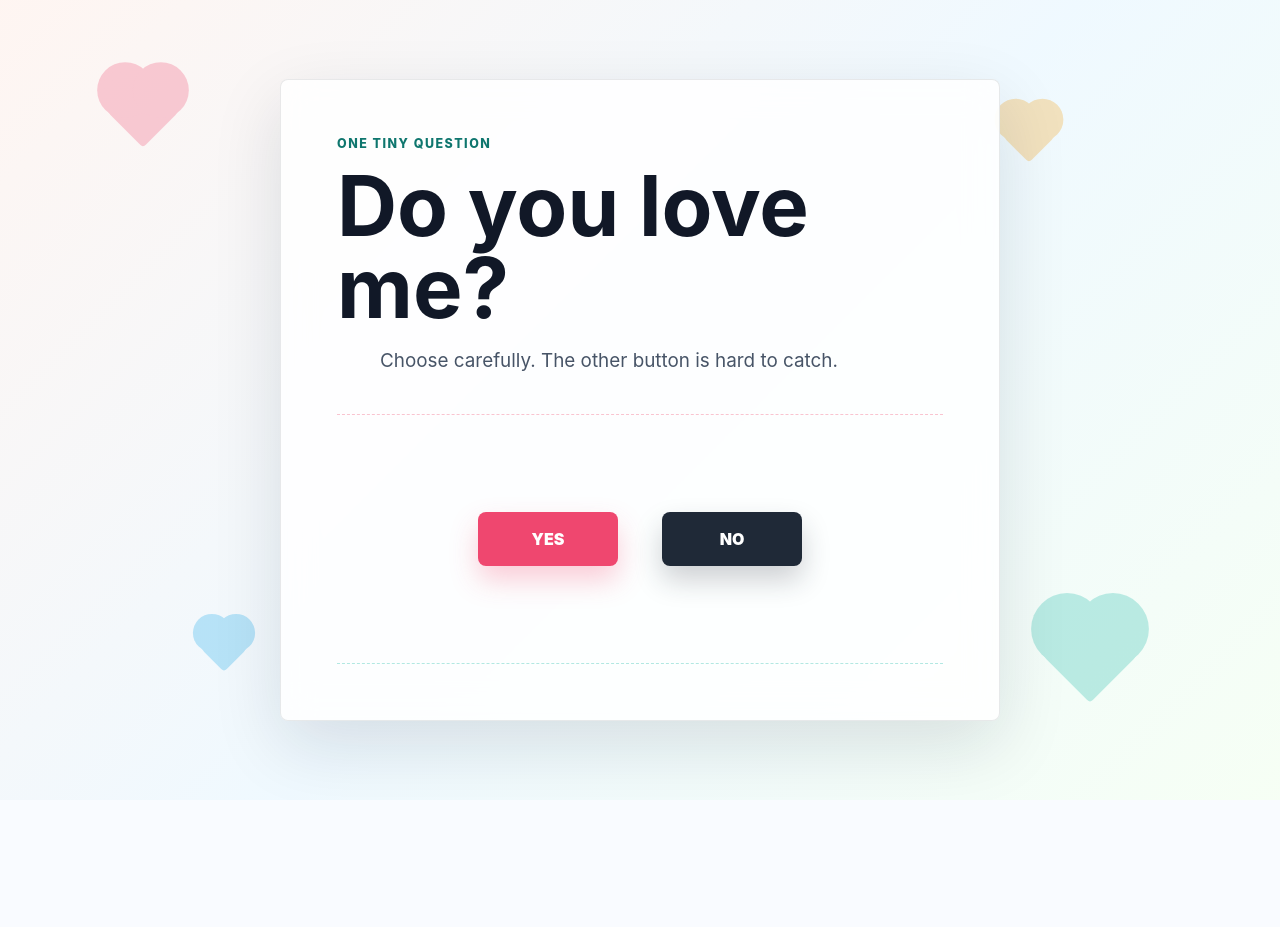
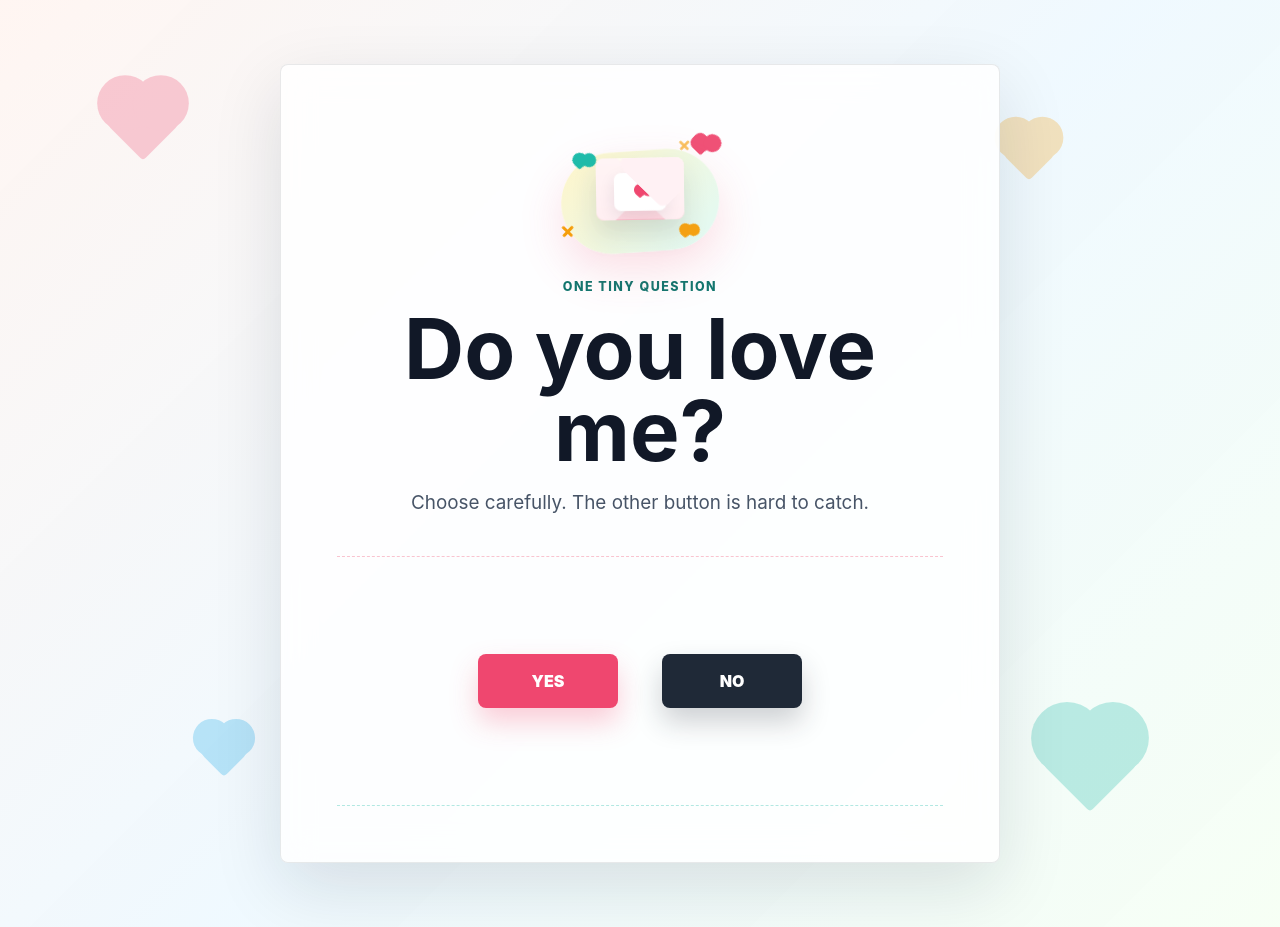
Before and after one commit to phunmdev/love, a React (Vite) app: page / in a window 1280 px wide. Before the commit the page ends 800 px from the top, so only its background shows below. Built offline with nearby package versions, Linux system fonts and the light colour scheme.

Commit message:
Add animated love sticker

```diff
--- a/src/App.css
+++ b/src/App.css
@@ -21,6 +21,7 @@
   background: rgba(255, 255, 255, 0.86);
   box-shadow: 0 24px 70px rgba(15, 23, 42, 0.12);
   backdrop-filter: blur(16px);
+  text-align: center;
 }
 
 .eyebrow {
--- a/src/App.tsx
+++ b/src/App.tsx
@@ -1,4 +1,5 @@
 import { useRef, useState } from "react";
+import { LoveSticker } from "./components/LoveSticker";
 import "./App.css";
 
 type ButtonPosition = {
@@ -103,6 +104,7 @@ function App() {
       <section className="proposal" aria-live="polite">
         {accepted ? (
           <div className="answer">
+            <LoveSticker variant="celebration" />
             <p className="eyebrow">Deal sealed</p>
             <h1>I knew you would choose YES.</h1>
             <p className="subtitle">No take-backs from now on.</p>
@@ -112,6 +114,7 @@ function App() {
           </div>
         ) : (
           <>
+            <LoveSticker variant="question" />
             <p className="eyebrow">One tiny question</p>
             <h1>Do you love me?</h1>
             <p className="subtitle">
--- /dev/null
+++ b/src/components/LoveSticker.css
@@ -0,0 +1,268 @@
+.love-sticker {
+  position: relative;
+  width: clamp(124px, 24vw, 172px);
+  height: clamp(106px, 18vw, 136px);
+  margin: 0 auto 22px;
+  display: grid;
+  place-items: center;
+  animation: sticker-bob 2.8s ease-in-out infinite;
+}
+
+.love-sticker--celebration {
+  margin-bottom: 26px;
+}
+
+.sticker-glow {
+  position: absolute;
+  inset: 22% 4% 4%;
+  border-radius: 999px;
+  background: linear-gradient(135deg, rgba(255, 244, 196, 0.9), rgba(221, 249, 245, 0.9));
+  box-shadow: 0 18px 45px rgba(239, 71, 111, 0.18);
+  transform: rotate(-3deg);
+}
+
+.sticker-envelope {
+  position: relative;
+  width: 88px;
+  height: 62px;
+  border-radius: 8px;
+  background: linear-gradient(180deg, #fffaf3, #ffd6df);
+  box-shadow:
+    inset 0 -1px 0 rgba(239, 71, 111, 0.16),
+    0 14px 26px rgba(31, 41, 55, 0.14);
+  overflow: hidden;
+}
+
+.sticker-envelope::before,
+.sticker-envelope::after {
+  position: absolute;
+  content: "";
+  bottom: 0;
+  width: 64px;
+  height: 64px;
+  background: rgba(255, 244, 246, 0.84);
+}
+
+.sticker-envelope::before {
+  left: -26px;
+  transform: rotate(45deg);
+}
+
+.sticker-envelope::after {
+  right: -26px;
+  transform: rotate(-45deg);
+}
+
+.sticker-flap {
+  position: absolute;
+  top: -35px;
+  left: 12px;
+  z-index: 2;
+  width: 64px;
+  height: 64px;
+  border-radius: 8px;
+  background: #fff1f4;
+  transform: rotate(45deg);
+  transform-origin: bottom center;
+  animation: flap-wave 2.8s ease-in-out infinite;
+}
+
+.sticker-note {
+  position: absolute;
+  left: 18px;
+  top: 15px;
+  z-index: 1;
+  width: 52px;
+  height: 38px;
+  border-radius: 7px;
+  background: #ffffff;
+  box-shadow: 0 6px 16px rgba(31, 41, 55, 0.1);
+  animation: note-pop 2.8s ease-in-out infinite;
+}
+
+.sticker-note-heart,
+.sticker-heart {
+  position: absolute;
+  aspect-ratio: 1;
+  background: #ef476f;
+  border-radius: 7px 7px 2px 7px;
+  rotate: 45deg;
+}
+
+.sticker-note-heart {
+  left: 20px;
+  top: 11px;
+  width: 12px;
+}
+
+.sticker-note-heart::before,
+.sticker-note-heart::after,
+.sticker-heart::before,
+.sticker-heart::after {
+  position: absolute;
+  content: "";
+  width: 100%;
+  height: 100%;
+  border-radius: 50%;
+  background: inherit;
+}
+
+.sticker-note-heart::before,
+.sticker-heart::before {
+  translate: -45% 0;
+}
+
+.sticker-note-heart::after,
+.sticker-heart::after {
+  translate: 0 -45%;
+}
+
+.sticker-heart {
+  width: 18px;
+  animation: heart-float 2.8s ease-in-out infinite;
+}
+
+.sticker-heart-one {
+  top: 14px;
+  right: 16px;
+}
+
+.sticker-heart-two {
+  left: 18px;
+  top: 32px;
+  width: 14px;
+  background: #14b8a6;
+  animation-delay: 220ms;
+}
+
+.sticker-heart-three {
+  right: 38px;
+  bottom: 18px;
+  width: 12px;
+  background: #f59e0b;
+  animation-delay: 420ms;
+}
+
+.love-sticker--celebration .sticker-heart-one {
+  top: 8px;
+  right: 10px;
+  width: 22px;
+}
+
+.love-sticker--celebration .sticker-heart-two {
+  left: 12px;
+  top: 18px;
+  width: 18px;
+}
+
+.love-sticker--celebration .sticker-heart-three {
+  right: 42px;
+  bottom: 8px;
+  width: 16px;
+}
+
+.sticker-spark {
+  position: absolute;
+  width: 14px;
+  height: 14px;
+  transform: rotate(45deg);
+  animation: sparkle 2.2s ease-in-out infinite;
+}
+
+.sticker-spark::before,
+.sticker-spark::after {
+  position: absolute;
+  content: "";
+  border-radius: 999px;
+  background: #f59e0b;
+}
+
+.sticker-spark::before {
+  left: 6px;
+  top: 0;
+  width: 3px;
+  height: 14px;
+}
+
+.sticker-spark::after {
+  left: 0;
+  top: 6px;
+  width: 14px;
+  height: 3px;
+}
+
+.sticker-spark-one {
+  left: 6px;
+  bottom: 20px;
+}
+
+.sticker-spark-two {
+  top: 18px;
+  right: 34px;
+  animation-delay: 520ms;
+}
+
+@keyframes sticker-bob {
+  0%,
+  100% {
+    transform: translateY(0) rotate(-1deg);
+  }
+
+  50% {
+    transform: translateY(-8px) rotate(1deg);
+  }
+}
+
+@keyframes flap-wave {
+  0%,
+  100% {
+    transform: rotate(45deg) translateY(0);
+  }
+
+  50% {
+    transform: rotate(45deg) translateY(-5px);
+  }
+}
+
+@keyframes note-pop {
+  0%,
+  100% {
+    transform: translateY(0);
+  }
+
+  50% {
+    transform: translateY(-9px);
+  }
+}
+
+@keyframes heart-float {
+  0%,
+  100% {
+    transform: translateY(0) scale(1);
+    opacity: 0.95;
+  }
+
+  50% {
+    transform: translateY(-12px) scale(1.12);
+    opacity: 1;
+  }
+}
+
+@keyframes sparkle {
+  0%,
+  100% {
+    opacity: 0.35;
+    transform: rotate(45deg) scale(0.72);
+  }
+
+  50% {
+    opacity: 1;
+    transform: rotate(45deg) scale(1);
+  }
+}
+
+@media (max-width: 520px) {
+  .love-sticker {
+    margin-bottom: 18px;
+  }
+}
--- /dev/null
+++ b/src/components/LoveSticker.tsx
@@ -0,0 +1,24 @@
+import "./LoveSticker.css";
+
+type LoveStickerProps = {
+  variant: "question" | "celebration";
+};
+
+export function LoveSticker({ variant }: LoveStickerProps) {
+  return (
+    <div className={`love-sticker love-sticker--${variant}`} aria-hidden="true">
+      <span className="sticker-glow" />
+      <span className="sticker-envelope">
+        <span className="sticker-flap" />
+        <span className="sticker-note">
+          <span className="sticker-note-heart" />
+        </span>
+      </span>
+      <span className="sticker-heart sticker-heart-one" />
+      <span className="sticker-heart sticker-heart-two" />
+      <span className="sticker-heart sticker-heart-three" />
+      <span className="sticker-spark sticker-spark-one" />
+      <span className="sticker-spark sticker-spark-two" />
+    </div>
+  );
+}
```
